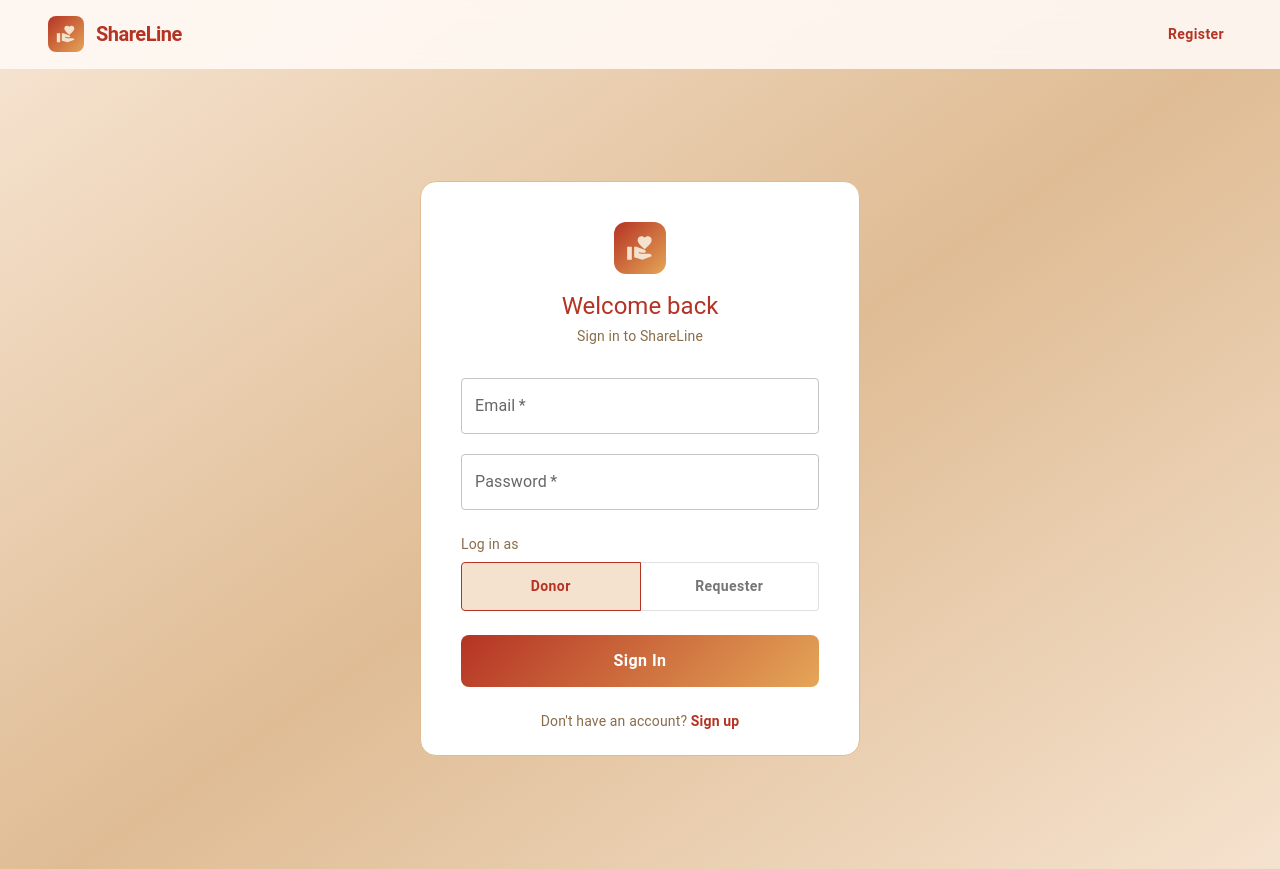
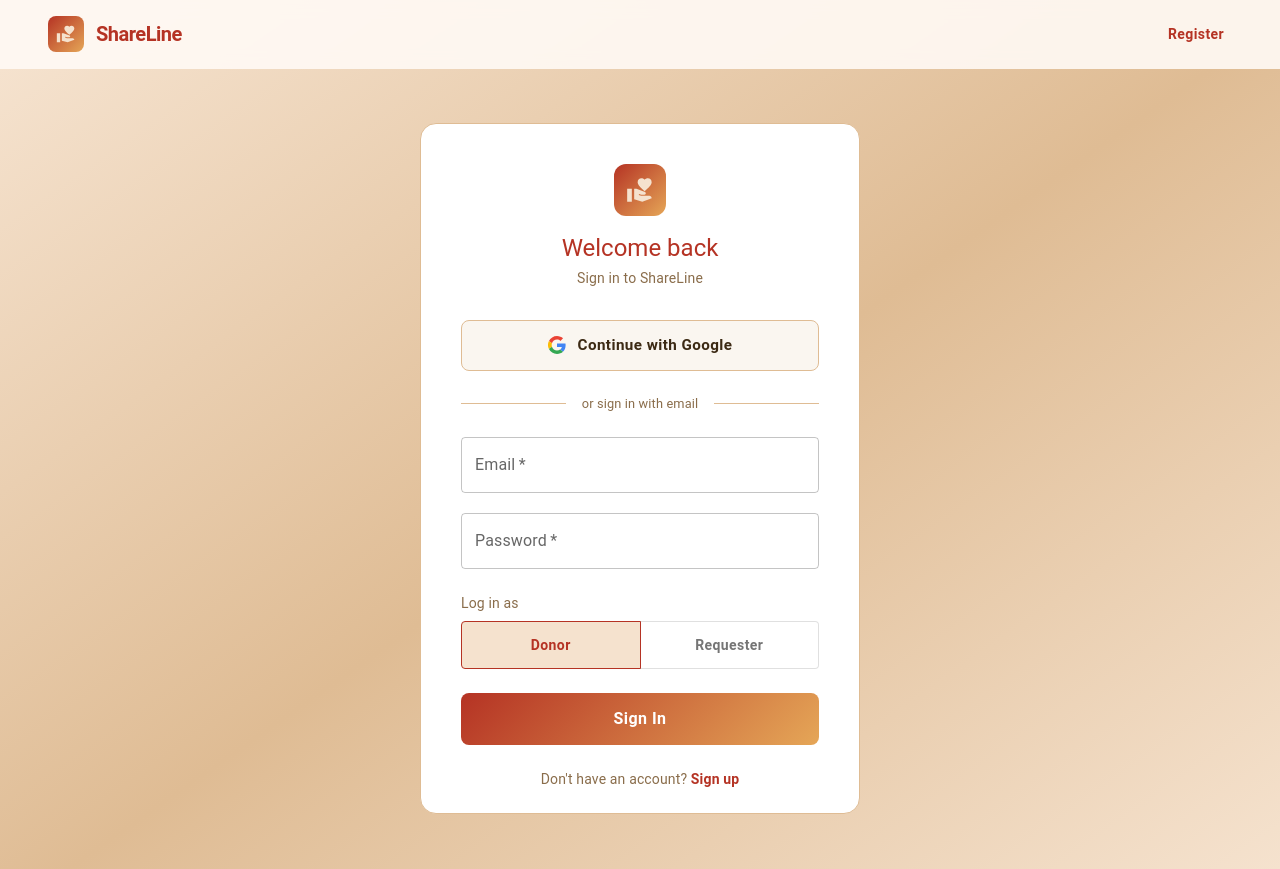
Before and after one commit to brunnameirel/ShareLine, a React (Vite) app in the folder frontend/: page /login in a window 1280 px wide. Built offline with nearby package versions, Linux system fonts and the light colour scheme; no server answers; the HTML template or start-up script is replaced by a standard one.

Commit message:
added google to sign in

```diff
--- a/frontend/src/pages/AuthCallback.jsx
+++ b/frontend/src/pages/AuthCallback.jsx
@@ -32,7 +32,7 @@ export default function AuthCallback() {
 
         console.log('Session found:', session);
 
-        const res = await fetch('http://localhost:8000/auth/profile', {
+        const res = await fetch('http://localhost:8000/auth/me', {
           headers: { Authorization: `Bearer ${session.access_token}` },
         });
 
--- a/frontend/src/pages/Login.jsx
+++ b/frontend/src/pages/Login.jsx
@@ -24,6 +24,19 @@ export default function Login() {
   const [activeRole, setActiveRole] = useState('donor');
   const [error, setError] = useState('');
   const [loading, setLoading] = useState(false);
+
+  const handleGoogleLogin = async () => {
+    setError('');
+    const { error: oauthError } = await supabase.auth.signInWithOAuth({
+      provider: 'google',
+      options: {
+        redirectTo: `${window.location.origin}/auth/callback`,
+      },
+    });
+    if (oauthError) {
+      setError(oauthError.message || 'Failed to sign in with Google');
+    }
+  };
 
   const handleLogin = async (e) => {
     e.preventDefault();
@@ -177,6 +190,48 @@ export default function Login() {
             </Alert>
           )}
 
+          {/* Google OAuth */}
+          <Button
+            fullWidth
+            onClick={handleGoogleLogin}
+            sx={{
+              py: 1.4,
+              mb: 3,
+              borderRadius: 2,
+              textTransform: 'none',
+              fontWeight: 600,
+              fontSize: '0.95rem',
+              color: '#3c2a14',
+              backgroundColor: '#faf6f0',
+              border: '1px solid #DFBC94',
+              display: 'flex',
+              alignItems: 'center',
+              justifyContent: 'center',
+              gap: 1.5,
+              '&:hover': {
+                backgroundColor: '#f3ebe0',
+                borderColor: '#c9a56c',
+              },
+            }}
+          >
+            <svg width="18" height="18" viewBox="0 0 48 48">
+              <path fill="#EA4335" d="M24 9.5c3.54 0 6.71 1.22 9.21 3.6l6.85-6.85C35.9 2.38 30.47 0 24 0 14.62 0 6.51 5.38 2.56 13.22l7.98 6.19C12.43 13.72 17.74 9.5 24 9.5z" />
+              <path fill="#4285F4" d="M46.98 24.55c0-1.57-.15-3.09-.38-4.55H24v9.02h12.94c-.58 2.96-2.26 5.48-4.78 7.18l7.73 6c4.51-4.18 7.09-10.36 7.09-17.65z" />
+              <path fill="#FBBC05" d="M10.53 28.59a14.5 14.5 0 0 1 0-9.18l-7.98-6.19a24.01 24.01 0 0 0 0 21.56l7.98-6.19z" />
+              <path fill="#34A853" d="M24 48c6.48 0 11.93-2.13 15.89-5.81l-7.73-6c-2.15 1.45-4.92 2.3-8.16 2.3-6.26 0-11.57-4.22-13.47-9.91l-7.98 6.19C6.51 42.62 14.62 48 24 48z" />
+            </svg>
+            Continue with Google
+          </Button>
+
+          {/* Divider */}
+          <Box sx={{ display: 'flex', alignItems: 'center', mb: 3 }}>
+            <Box sx={{ flex: 1, height: '1px', backgroundColor: '#DFBC94' }} />
+            <Typography variant="body2" sx={{ px: 2, color: '#8a6d4b', fontSize: '0.8rem', whiteSpace: 'nowrap' }}>
+              or sign in with email
+            </Typography>
+            <Box sx={{ flex: 1, height: '1px', backgroundColor: '#DFBC94' }} />
+          </Box>
+
           {/* Form */}
           <Box component="form" onSubmit={handleLogin}>
             <TextField
```
